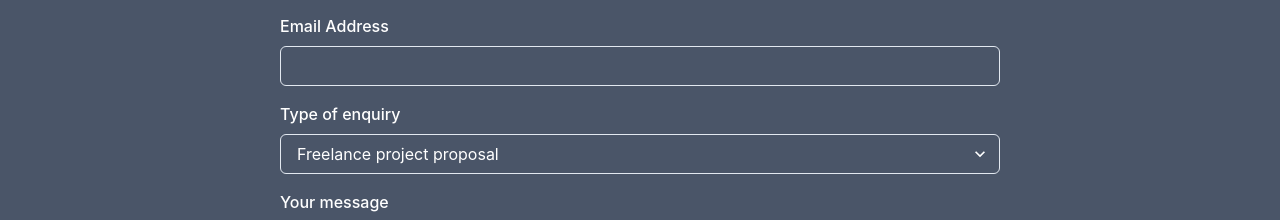
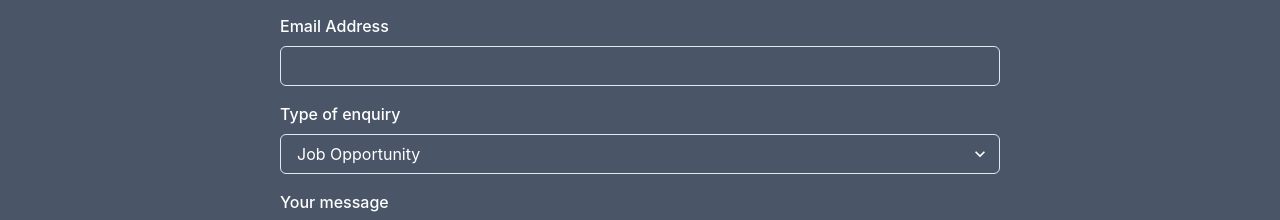
Before and after one commit to gkberksari/Portfolio-Project, a React (Create React App) app: page / in a window 1280 px wide. Shown: the part 1941-2161 px from the top of the page. Built offline with nearby package versions, Linux system fonts and the light colour scheme.

Commit message:
Contact Me Section Updated

```diff
--- a/src/components/ContactMeSection.js
+++ b/src/components/ContactMeSection.js
@@ -94,8 +94,10 @@ const ContactMeSection = () => {
                 name="type"
                 {...formik.getFieldProps('type')}
                >
-                  <option value="hireMe">Freelance project proposal</option>
-                  <option value="openSource">Open source consultancy session</option>
+              <option value="jobOpportunity">Job Opportunity</option>
+              <option value="internship">Internship Opportunity</option>
+              <option value="projectCollaboration">Project Collaboration</option>
+              <option value="mentorship">Mentorship Request</option>
               <option value="other">Other</option>
               </Select>
               </FormControl>
```
Lines whose indentation alone changed are shown as unchanged.
